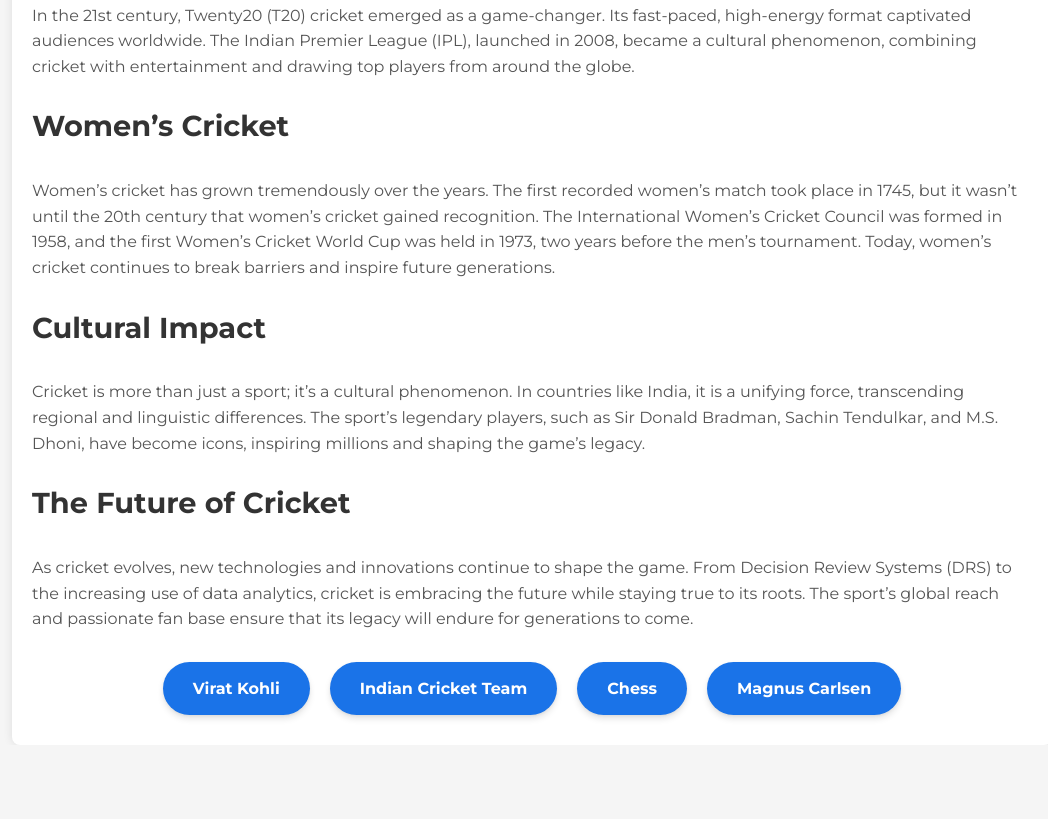
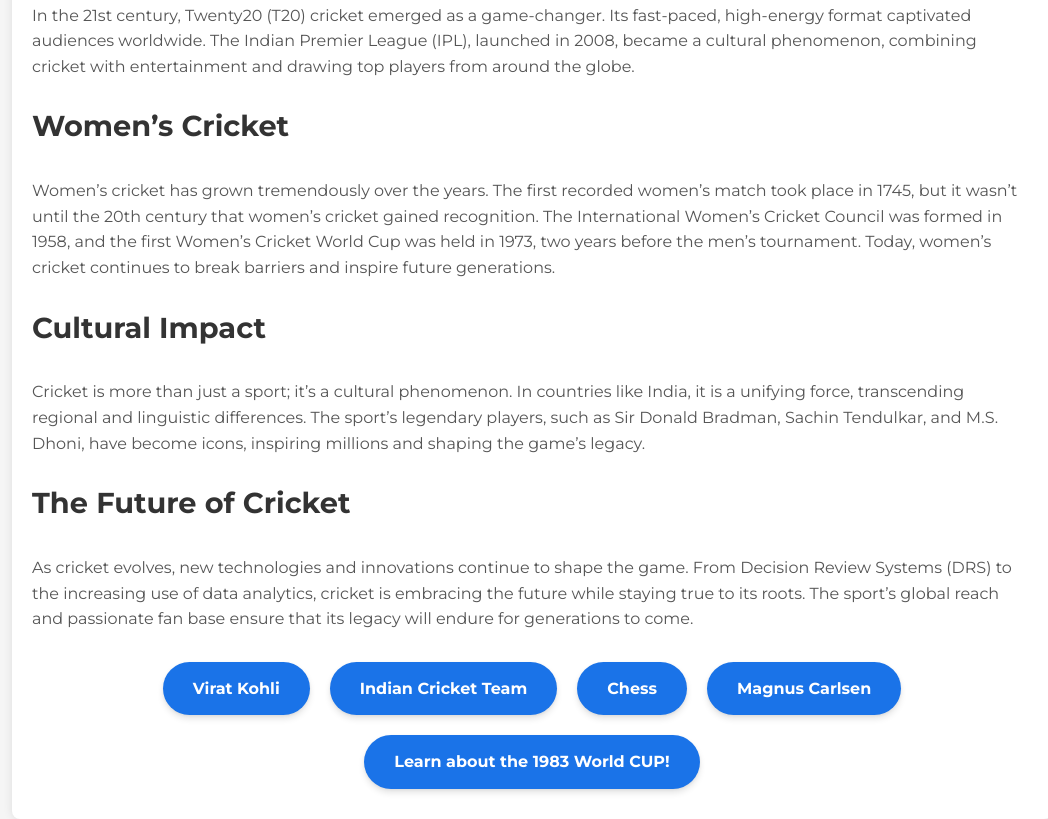
Before and after one commit to Hd2412/7CHridit, a plain HTML site: page index.html in a window 1280 px wide. Shown: the part 1585-2404 px from the top of the page, without its empty margins (108-1156 px from the left). Before the commit the page ends 2330 px from the top, so only its background shows below. Drawn offline with Linux system fonts and the light colour scheme.

Commit message:
Update index.html

```diff
--- a/index.html
+++ b/index.html
@@ -131,6 +131,7 @@
             <a href="Indian%20Cricket%20Team.html" class="button">Indian Cricket Team</a>
             <a href="chess.html" class="button">Chess</a>
             <a href="magnuscarlsen.html" class="button">Magnus Carlsen</a>
+            <a href="1983worldcup.html" class="button">Learn about the 1983 World CUP!</a>
         </div>
     </div>
 </body>
```
